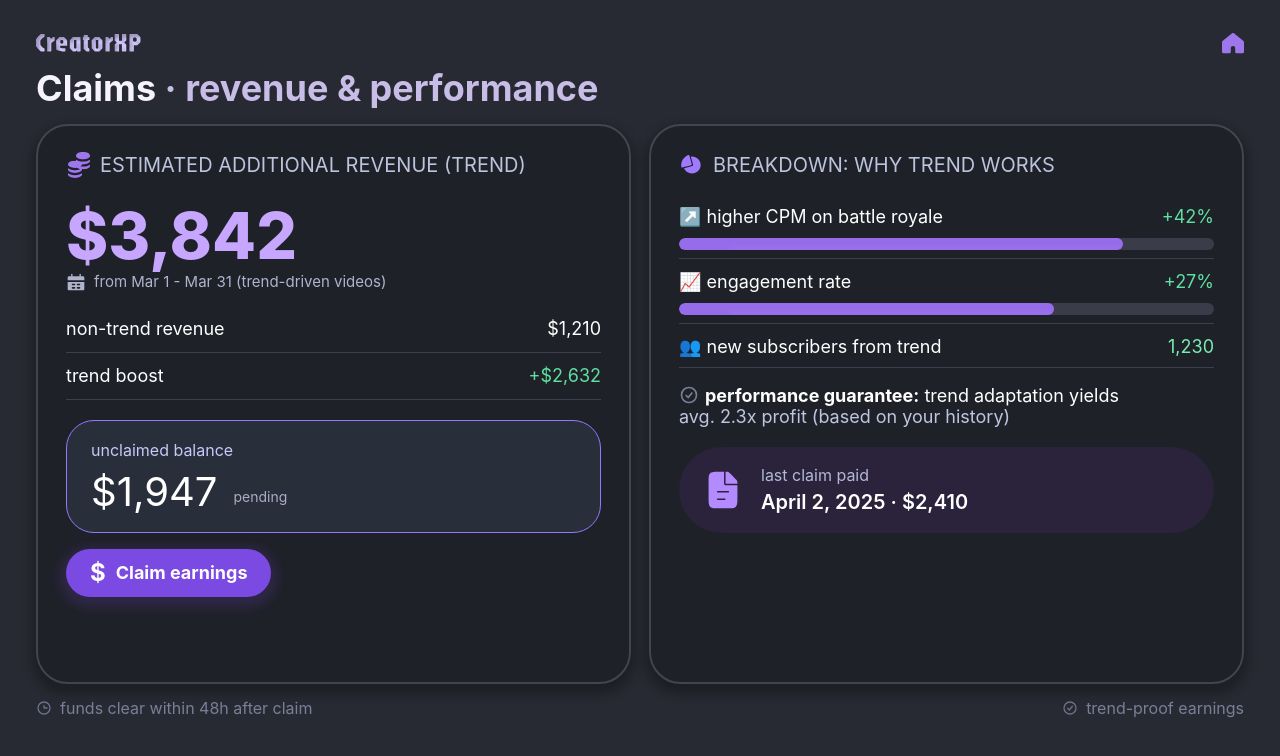
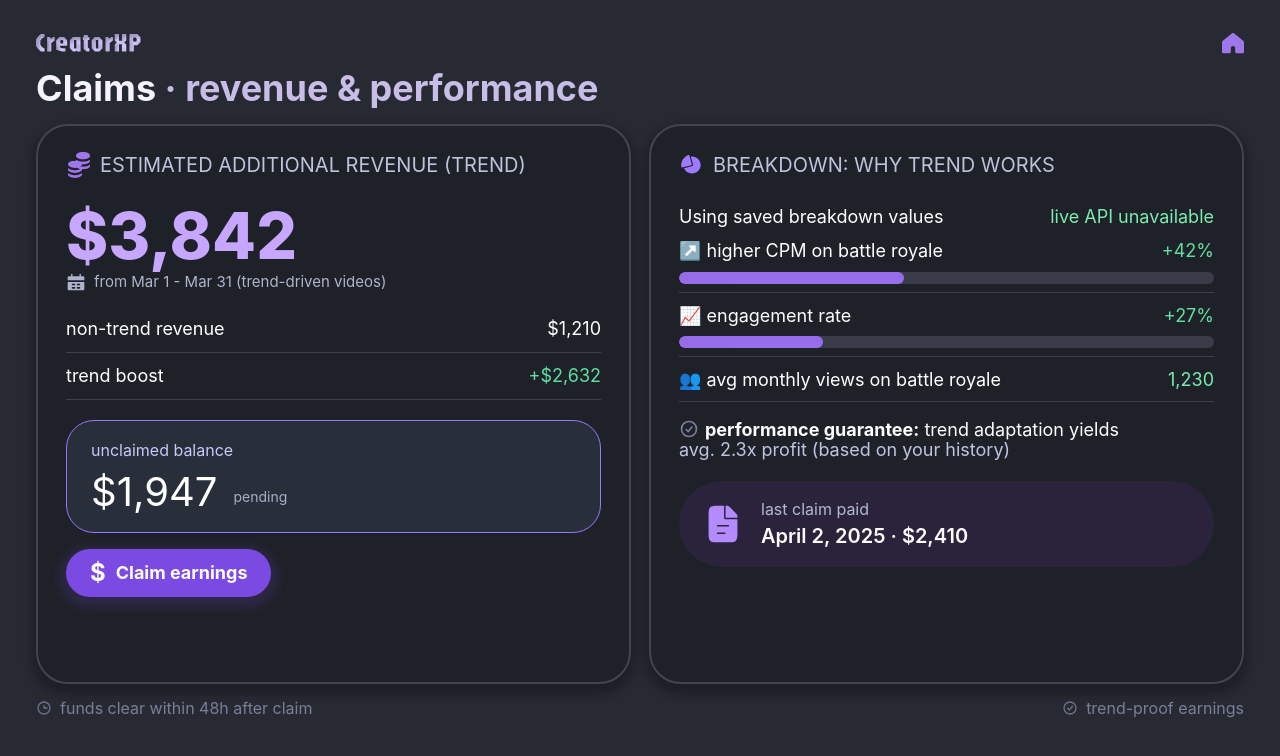
Before and after one commit to hadeelhassanien/CS-4485-Team-5, a React app in the folder frontend/: page /claims in a window 1280 px wide. Shown: the top 756 px of the page. Built offline with nearby package versions, Linux system fonts and the light colour scheme; no server answers; the HTML template or start-up script is replaced by a standard one.

Commit message:
Connect claims breakdown card to API

```diff
--- a/frontend/src/pages/claims.jsx
+++ b/frontend/src/pages/claims.jsx
@@ -1,14 +1,108 @@
+import { useEffect, useState } from "react";
 import { useNavigate } from "react-router-dom";
 import "./claims.css";
 
-const breakdownRows = [
-  { label: "higher CPM on battle royale", value: "+42%", percent: 83, icon: "↗️", type: "positive" },
-  { label: "engagement rate", value: "+27%", percent: 70, icon: "📈", type: "positive" },
-  { label: "new subscribers from trend", value: "1,230", percent: 0, icon: "👥", type: "neutral" },
-];
+const BASE = "https://cleistogamously-phosphaturic-marlen.ngrok-free.dev";
+const FROM_GENRE = "Horror";
+const TO_GENRE = "Battle Royale";
+const FALLBACK_BREAKDOWN = {
+  fromGenre: FROM_GENRE,
+  toGenre: TO_GENRE,
+  cpmIncrease: 42,
+  engagementRateDiff: 27,
+  avgMonthlyViews: 1230,
+  performanceMultiplier: 2.3,
+  recommendedGenre: TO_GENRE,
+  message: `${TO_GENRE} is a better genre for revenue growth`,
+};
+
+function formatSignedPercent(value) {
+  if (value > 0) return `+${value}%`;
+  return `${value}%`;
+}
+
+function formatNumber(value) {
+  return new Intl.NumberFormat("en-US").format(value);
+}
 
 export default function Claims() {
   const navigate = useNavigate();
+  const [breakdown, setBreakdown] = useState(FALLBACK_BREAKDOWN);
+  const [loadingBreakdown, setLoadingBreakdown] = useState(true);
+  const [breakdownError, setBreakdownError] = useState(null);
+
+  useEffect(() => {
+    let isMounted = true;
+
+    async function loadBreakdown() {
+      try {
+        setLoadingBreakdown(true);
+        setBreakdownError(null);
+
+        const params = new URLSearchParams({
+          fromGenre: FROM_GENRE,
+          toGenre: TO_GENRE,
+        });
+
+        const response = await fetch(`${BASE}/api/genres/breakdown?${params.toString()}`, {
+          headers: { "ngrok-skip-browser-warning": "true" },
+        });
+
+        if (!response.ok) {
+          throw new Error(`Breakdown error: ${response.status}`);
+        }
+
+        const data = await response.json();
+
+        if (isMounted) {
+          setBreakdown(data);
+        }
+      } catch (error) {
+        if (isMounted) {
+          setBreakdownError(error.message);
+        }
+      } finally {
+        if (isMounted) {
+          setLoadingBreakdown(false);
+        }
+      }
+    }
+
+    loadBreakdown();
+
+    return () => {
+      isMounted = false;
+    };
+  }, []);
+
+  const cpmPercent = Math.min(Math.abs(breakdown?.cpmIncrease ?? 0), 100);
+  const engagementPercent = Math.min(Math.abs(breakdown?.engagementRateDiff ?? 0), 100);
+
+  const breakdownRows = breakdown
+    ? [
+        {
+          label: `higher CPM on ${breakdown.toGenre.toLowerCase()}`,
+          value: formatSignedPercent(breakdown.cpmIncrease),
+          percent: cpmPercent,
+          icon: "↗️",
+          type: breakdown.cpmIncrease > 0 ? "positive" : "neutral",
+        },
+        {
+          label: "engagement rate",
+          value: formatSignedPercent(breakdown.engagementRateDiff),
+          percent: engagementPercent,
+          icon: "📈",
+          type: breakdown.engagementRateDiff > 0 ? "positive" : "neutral",
+        },
+        {
+          label: `avg monthly views on ${breakdown.toGenre.toLowerCase()}`,
+          value: formatNumber(breakdown.avgMonthlyViews),
+          percent: 0,
+          icon: "👥",
+          type: "neutral",
+        },
+      ]
+    : [];
 
   return (
     <div className="claims-page">
@@ -73,6 +167,15 @@ export default function Claims() {
           </div>
 
           <div className="claims-breakdown-list">
+            {loadingBreakdown && <div className="claims-row"><span>Loading breakdown…</span></div>}
+
+            {!loadingBreakdown && breakdownError && (
+              <div className="claims-row">
+                <span>Using saved breakdown values</span>
+                <span className="claims-neutral">live API unavailable</span>
+              </div>
+            )}
+
             {breakdownRows.map((row) => (
                 <div key={row.label}>
                   <div className="claims-row claims-row--spaced">
@@ -97,7 +200,11 @@ export default function Claims() {
             <img src="/icons/claims/check.svg" alt="" className="claims-icon claims-icon--inline claims-guarantee-icon" />
             <strong>performance guarantee:</strong> trend adaptation yields
             <br />
-            <span className="claims-muted-strong">avg. 2.3x profit (based on your history)</span>
+            <span className="claims-muted-strong">
+              avg. {breakdown ? `${breakdown.performanceMultiplier.toFixed(1)}x` : "2.3x"} profit
+              {" "}
+              (based on your history)
+            </span>
           </p>
 
           <div className="claims-last-paid-card">
```
Lines whose indentation alone changed are shown as unchanged.
